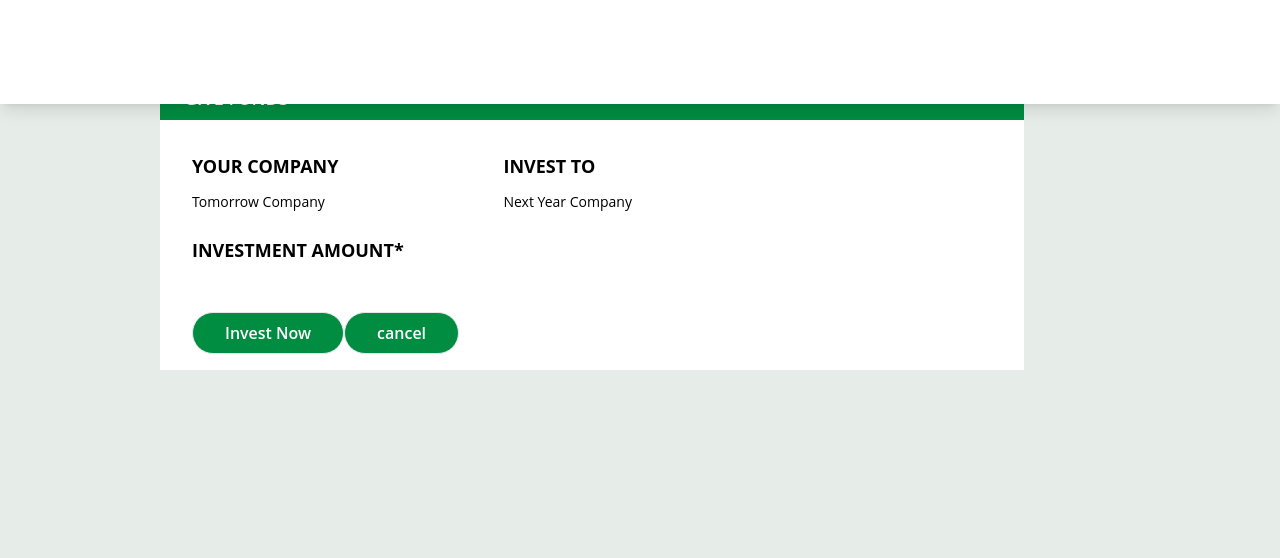
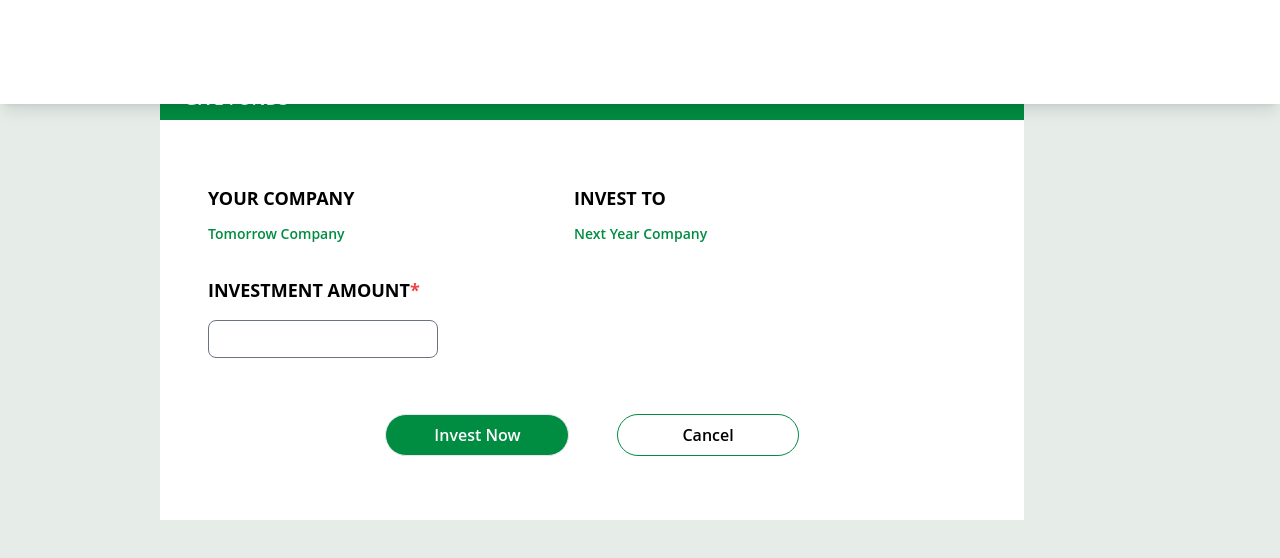
Before and after one commit to aziemp66/Google-Solution-Project, a React (Create React App) app in the folder client/: page /transaction in a window 1280 px wide. Shown: the top 558 px of the page. Built offline with nearby package versions, Linux system fonts and the light colour scheme.

Commit message:
Transaction.js (Give Funds)

```diff
--- a/client/src/components/Transaction/Transaction.js
+++ b/client/src/components/Transaction/Transaction.js
@@ -1,6 +1,6 @@
 function Transaction() {
     return (
-        <section className="flex flex-col gap-12 pb-12 2xl:pb-12 px-40 2xl:px-40 w-full 2xl:w-full h-[100vh] 2xl:h-[100vh] align-middle bg-[#E6EDE9]">
+        <section className="flex flex-col gap-12 pb-12 2xl:pb-12 px-40 2xl:px-40 w-full mx-auto 2xl:w-full h-[100vh] 2xl:h-[100vh] bg-[#E6EDE9]">
             <div className="flex flex-col w-full 2xl:w-full gap-4">
                 <div className="flex justify-start items-start w-full 2xl:w-full mt:40 2xl:mt-40 mb-0 2xl:mb-0">
                     <h1 className="font-bold text-[#008C41] text-xl 2xl:text-3xl" >INVESTMENT TRANSACTION</h1>
@@ -10,24 +10,24 @@ function Transaction() {
                 <div className="inline-block w-full px-6 py-2 bg-[#008C41]">
                     <h2 className="font-semibold text-lg 2xl:text-2xl text-white">GIVE FUNDS</h2>
                 </div>
-                <div className="flex flex-col gap-6 items-start px-8 pt-8 pb-4">
-                    <div className="flex w-[55%] flex-row justify-between ">
+                <div className="flex w-full flex-col gap-8 items-start px-12 py-16">
+                    <div className="flex w-[65%] flex-row justify-between ">
                         <div className="flex flex-col gap-3">
                             <h3 className="font-bold text-lg 2xl:text-xl">YOUR COMPANY</h3>
-                            <p className="font-normal text-sm 2xl:text-base">Tomorrow Company</p>
+                            <p className="font-semibold text-sm 2xl:text-lg text-[#008C41]">Tomorrow Company</p>
                         </div>
                         <div className="flex flex-col gap-3">
                             <h3 className="font-bold text-lg 2xl:text-xl">INVEST TO</h3>
-                            <p className="font-normal text-sm 2xl:text-base">Next Year Company</p>
+                            <p className="font-semibold text-sm 2xl:text-lg text-[#008C41]">Next Year Company</p>
                         </div>
                     </div>
-                    <div>
-                        <h3 className="font-bold text-lg 2xl:text-xl">INVESTMENT AMOUNT*</h3>
-                        <input type="text" name="amount" id="amount" />
+                    <div className="flex w-full flex-col items-start gap-4">
+                        <h3 className="font-bold text-lg 2xl:text-xl">INVESTMENT AMOUNT<span className="text-red-500">*</span></h3>
+                        <input type="text" class="w-[30%] px-6 py-2 text-sm font-normal text-gray-900 bg-white bg-clip-padding border border-solid border-gray-500 rounded-lg transition ease-in-out m-0 focus:text-gray-900 focus:bg-white focus:border-gray-400 focus:outline-none"/>
                     </div>
-                    <div>
-                        <button type="button" className="border-[1px] border-solid rounded-full px-8 py-2 bg-[#008C41] text-white font-semibold">Invest Now</button>
-                        <button type="button" className="border-[1px] border-solid rounded-full px-8 py-2 bg-[#008C41] text-white font-semibold">cancel</button>
+                    <div className="flex w-[100%] pt-6 flex-row gap-12 item-center justify-center">
+                        <button type="button" className="border-[1px] border-solid rounded-full px-12 py-2 bg-[#008C41] text-white font-semibold">Invest Now</button>
+                        <button type="button" className="border-[1px] border-solid border-[#008C41] rounded-full px-16 py-2 bg-[#ffffff] text-black font-semibold">Cancel</button>
                     </div>
                 </div>
             </div>
```
